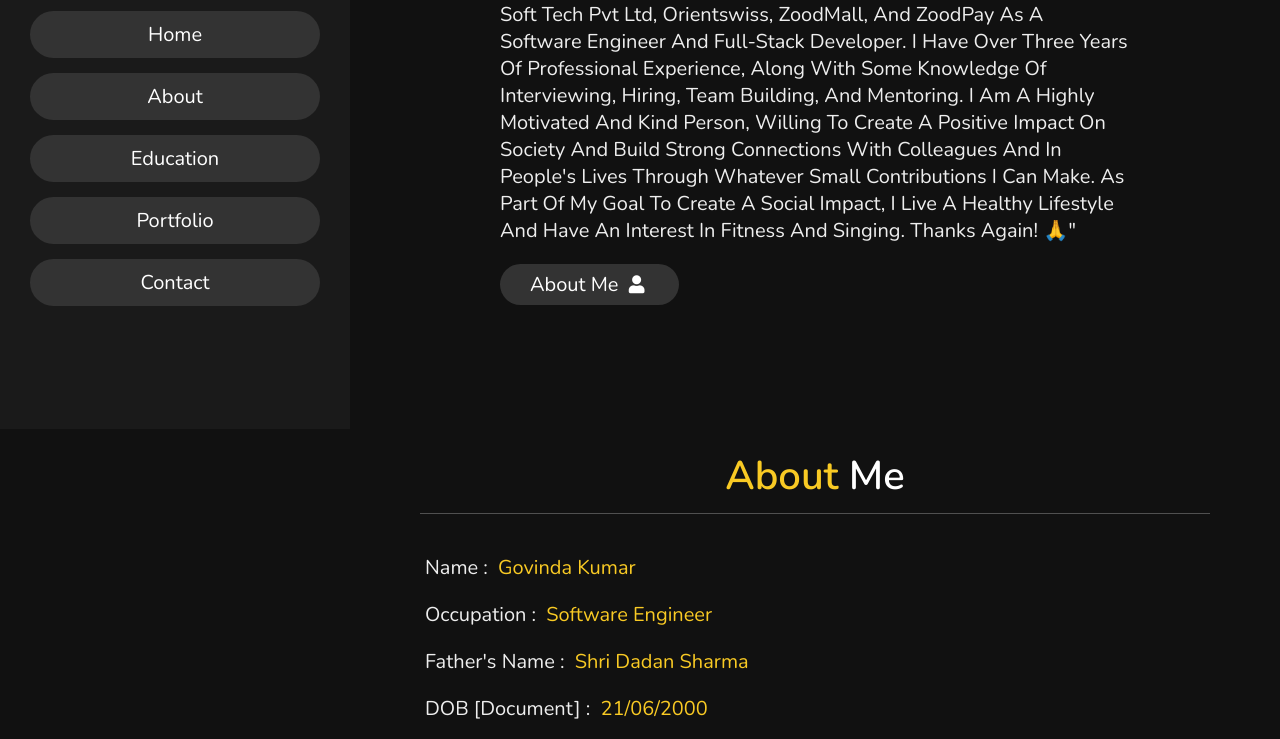
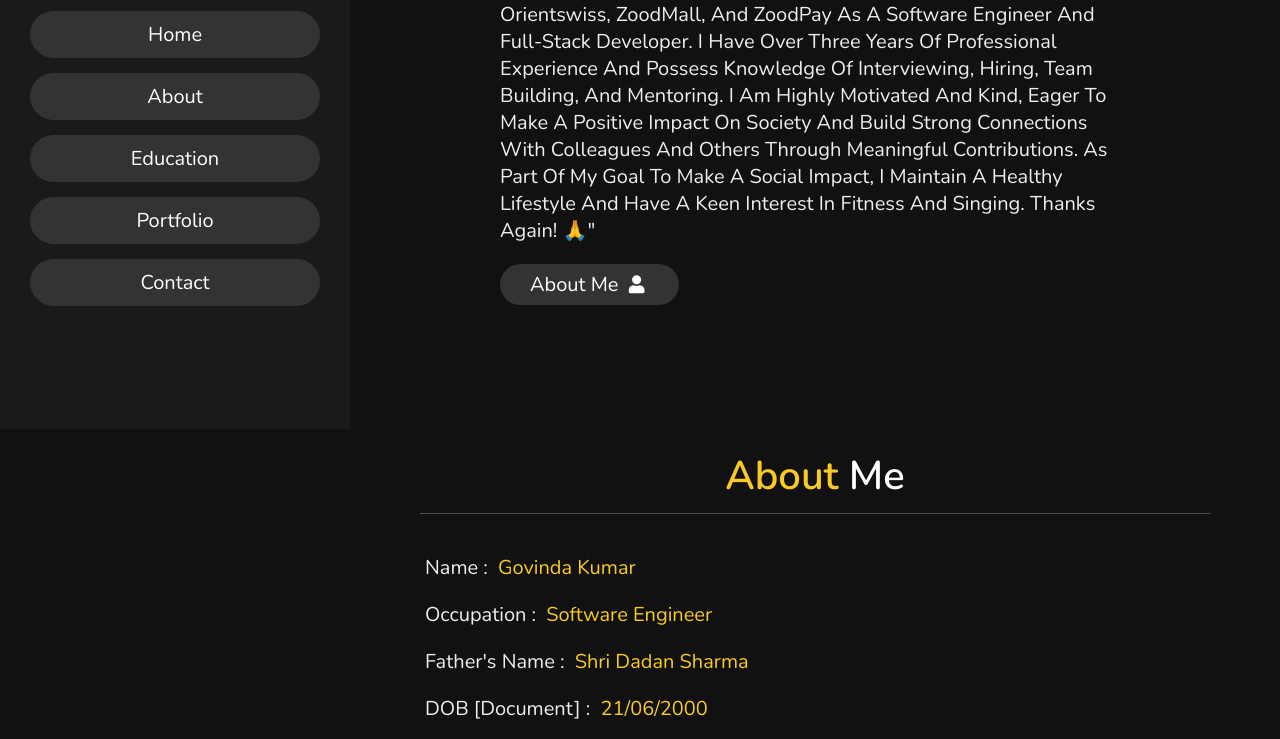
Before and after one commit to Govinda00/bio, a plain HTML site: page index.html in a window 1280 px wide. Shown: the part 371-1110 px from the top of the page. Drawn offline with nearby package versions, Linux system fonts and the light colour scheme.

Commit message:
Update index.html

```diff
--- a/index.html
+++ b/index.html
@@ -50,13 +50,11 @@
 
     <h3>Dear Reader -</h3>
     <h1>I'M <span> Govinda Kumar</span></h1>
-    <p>"I am working as a Software Engineer and completed my B.Tech in Computer Science from IIIT Kota (NIT Jaipur), one of India's top engineering institutes. I have had a great experience at IIIT Kota, hanging out with some of the brightest minds in the country.
+    <p>"I am working as a Software Engineer and completed my B.Tech in Computer Science from IIIT Kota (NIT Jaipur), a reputed engineering institute in India. I had a great experience at IIIT Kota, interacting with some of the brightest minds in the country. I recently joined Sarvika Technology. Previously, I worked at Bharti Soft Tech Pvt Ltd, Orientswiss, ZoodMall, and ZoodPay as a Software Engineer and Full-Stack Developer.
 
-Recently, I joined Sarvika Technology. Previously, I worked at Bharti Soft Tech Pvt Ltd, Orientswiss, ZoodMall, and ZoodPay as a Software Engineer and Full-Stack Developer. I have over three years of professional experience, along with some knowledge of interviewing, hiring, team building, and mentoring.
+I have over three years of professional experience and possess knowledge of interviewing, hiring, team building, and mentoring. I am highly motivated and kind, eager to make a positive impact on society and build strong connections with colleagues and others through meaningful contributions.
 
-I am a highly motivated and kind person, willing to create a positive impact on society and build strong connections with colleagues and in people's lives through whatever small contributions I can make. As part of my goal to create a social impact, I live a healthy lifestyle and have an interest in fitness and singing.
-
-Thanks again! 🙏"</p> <a href="#about"><button class="btn">about me <i class="fas fa-user"></i></button></a>
+As part of my goal to make a social impact, I maintain a healthy lifestyle and have a keen interest in fitness and singing. Thanks again! 🙏"</p> <a href="#about"><button class="btn">about me <i class="fas fa-user"></i></button></a>
 
 </section>
 
@@ -215,12 +213,12 @@ Thanks again! 🙏"</p> <a href="#about"><button class="btn">about me <i class="
 
 <!-- portfolio section starts  -->
 
-<section class="portfolio" id="portfolio">
+<!--<section class="portfolio" id="portfolio">
 
 <h1 class="heading"> my <span>Gallery</span> </h1>
 
 <div class="box-container">
-<div class="box"><img src="Vadodara.jpg" alt=""></div>
+<!--<div class="box"><img src="Vadodara.jpg" alt=""></div>
 <div class="box"><img src="0.jpeg" alt=""></div>
 <div class="box"><img src="6.jpeg" alt=""></div>
 <div class="box"><img src="1.1.jpeg" alt=""></div>
@@ -228,7 +226,7 @@ Thanks again! 🙏"</p> <a href="#about"><button class="btn">about me <i class="
 <div class="box"><img src="3.jpeg" alt=""></div>
 <div class="box"><img src="2.jpeg" alt=""></div>
     <div class="box"><img src="14.jpeg" alt=""></div>
-<!-- <div class="box"><img src="4.jpeg" alt=""></div>
+ <div class="box"><img src="4.jpeg" alt=""></div>
 <div class="box"><img src="9.jpeg" alt=""></div>
 <div class="box"><img src="10.jpeg" alt=""></div>
 <div class="box"><img src="11.jpeg" alt=""></div>
@@ -451,7 +449,7 @@ Thanks again! 🙏"</p> <a href="#about"><button class="btn">about me <i class="
    <!-- <div class="box">
         <img src="Boi-datas/Snapchat-1442789383.jpg" alt="">
     </div> -->
-</div>
+<!--</div>
 
 </section>
 
@@ -728,10 +726,10 @@ Thanks again! 🙏"</p> <a href="#about"><button class="btn">about me <i class="
         </div>
 
     </marquee> -->
-<!--       </div> -->
+<!--       </div>
 
     </section>
-<!-- portfolio section ends -->
+ portfolio section ends -->
 <!-- contact section starts  -->
 
 <section class="contact" id="contact">
@@ -746,7 +744,7 @@ Thanks again! 🙏"</p> <a href="#about"><button class="btn">about me <i class="
 
         <div class="info">
             <h3> <i class="fas fa-envelope"></i> www.govindakumar143@gmail.com </h3>
-            <h3> <i class="fas fa-phone"></i> +919525194959 </h3>
+           <!-- <h3> <i class="fas fa-phone"></i> </h3> -->
             <!-- <h3> <i class="fas fa-phone"></i> +919525194959 </h3> -->
             <h3> <i class="fas fa-map-marker-alt"></i> Jaipur, Rajasthan, india - 302015. </h3>
         </div>
```
